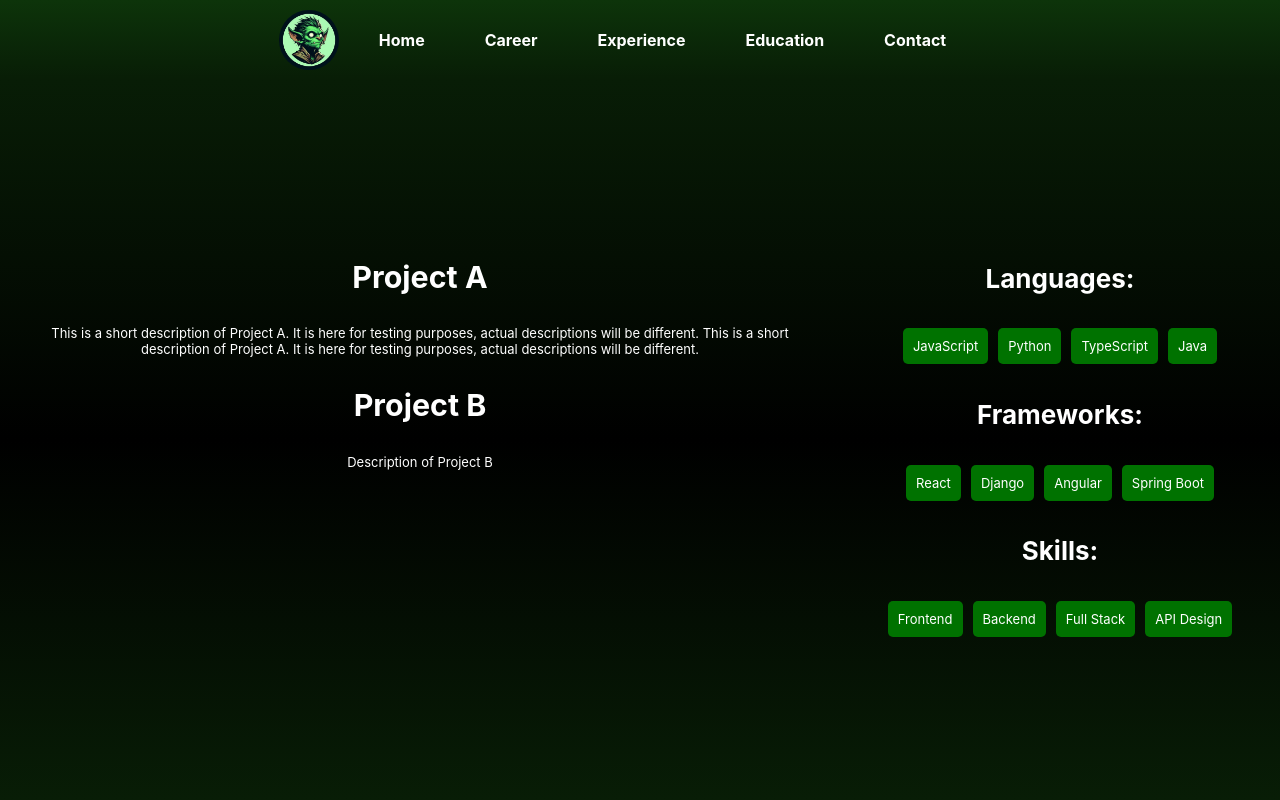
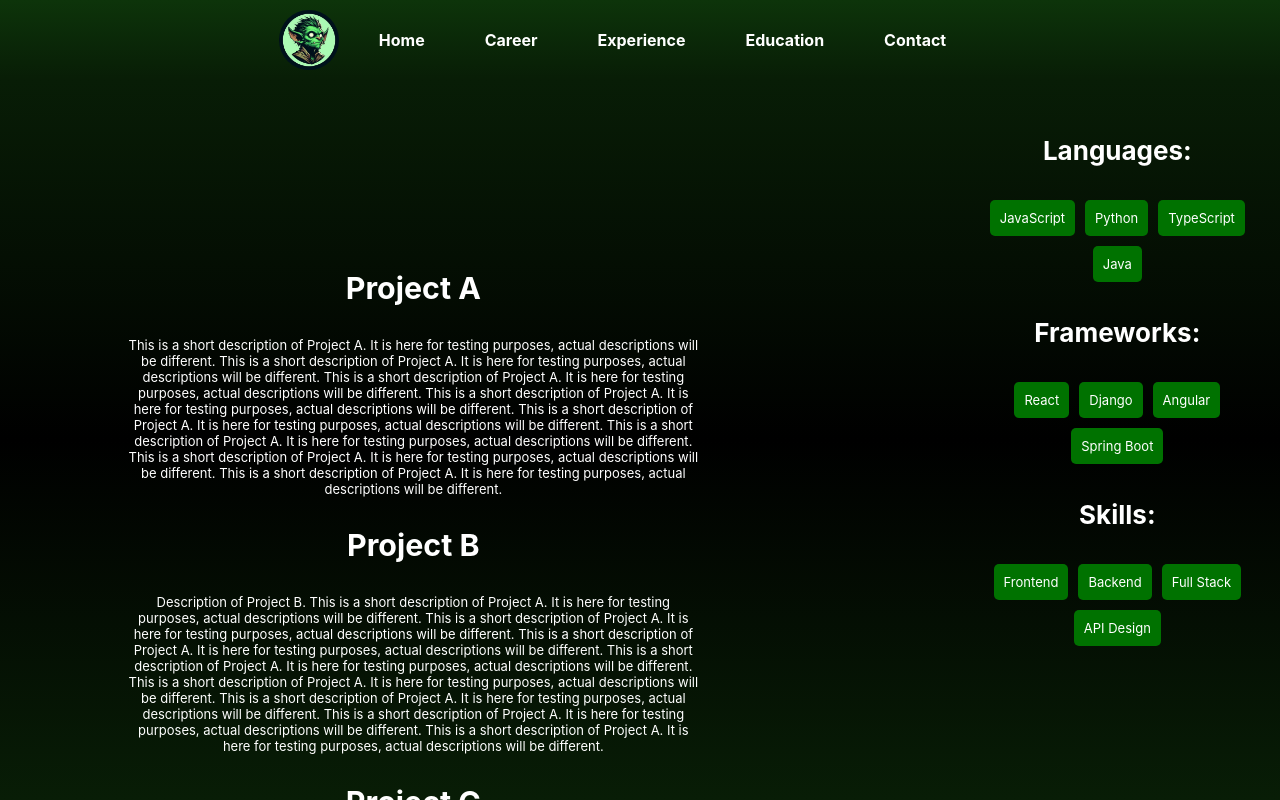
Before and after one commit to Raphalius/personal-page, a React (Create React App) app: page /experience in a window 1280 px wide. Built offline with nearby package versions, Linux system fonts and the light colour scheme.

Commit message:
Adding better interactivity

```diff
--- a/src/Experience.css
+++ b/src/Experience.css
@@ -10,8 +10,12 @@
 }
 
 .left-column {
+    max-height: 100vh;
     flex: 2;
-    padding: 20px;
+    padding-left: 10vw;
+    padding-right: 20vw;
+    padding-top: 20vh;
+    padding-bottom: 30vh;
     overflow-y: auto;
 }
 
@@ -21,7 +25,9 @@
     overflow-y: auto;
 }
 
-.languages-section, .frameworks-section, .skills-section {
+.languages-section,
+.frameworks-section,
+.skills-section {
     margin-bottom: 15px;
 }
 
--- a/src/Experience.js
+++ b/src/Experience.js
@@ -3,17 +3,33 @@ import './Experience.css';
 
 export default function Experience() {
     const [selectedProject, setSelectedProject] = useState(null);
+    const [selectedFilter, setSelectedFilter] = useState(null);
+
     const projects = [
         {
             name: 'Project A',
-            description: 'This is a short description of Project A. It is here for testing purposes, actual descriptions will be different. This is a short description of Project A. It is here for testing purposes, actual descriptions will be different.',
+            description: 'This is a short description of Project A. It is here for testing purposes, actual descriptions will be different. This is a short description of Project A. It is here for testing purposes, actual descriptions will be different. This is a short description of Project A. It is here for testing purposes, actual descriptions will be different. This is a short description of Project A. It is here for testing purposes, actual descriptions will be different. This is a short description of Project A. It is here for testing purposes, actual descriptions will be different. This is a short description of Project A. It is here for testing purposes, actual descriptions will be different. This is a short description of Project A. It is here for testing purposes, actual descriptions will be different. This is a short description of Project A. It is here for testing purposes, actual descriptions will be different.',
             languages: ['JavaScript', 'Python'],
             frameworks: ['React', 'Django'],
             skills: ['Frontend', 'Backend']
         },
         {
             name: 'Project B',
-            description: 'Description of Project B',
+            description: 'Description of Project B. This is a short description of Project A. It is here for testing purposes, actual descriptions will be different. This is a short description of Project A. It is here for testing purposes, actual descriptions will be different. This is a short description of Project A. It is here for testing purposes, actual descriptions will be different. This is a short description of Project A. It is here for testing purposes, actual descriptions will be different. This is a short description of Project A. It is here for testing purposes, actual descriptions will be different. This is a short description of Project A. It is here for testing purposes, actual descriptions will be different. This is a short description of Project A. It is here for testing purposes, actual descriptions will be different. This is a short description of Project A. It is here for testing purposes, actual descriptions will be different.',
+            languages: ['TypeScript', 'Java'],
+            frameworks: ['Angular', 'Spring Boot'],
+            skills: ['Full Stack', 'API Design']
+        },
+        {
+            name: 'Project C',
+            description: 'Description of Project B. This is a short description of Project A. It is here for testing purposes, actual descriptions will be different. This is a short description of Project A. It is here for testing purposes, actual descriptions will be different. This is a short description of Project A. It is here for testing purposes, actual descriptions will be different. This is a short description of Project A. It is here for testing purposes, actual descriptions will be different. This is a short description of Project A. It is here for testing purposes, actual descriptions will be different. This is a short description of Project A. It is here for testing purposes, actual descriptions will be different. This is a short description of Project A. It is here for testing purposes, actual descriptions will be different. This is a short description of Project A. It is here for testing purposes, actual descriptions will be different.',
+            languages: ['TypeScript', 'Java'],
+            frameworks: ['Angular', 'Spring Boot'],
+            skills: ['Full Stack', 'API Design']
+        },
+        {
+            name: 'Project D',
+            description: 'Description of Project B. This is a short description of Project A. It is here for testing purposes, actual descriptions will be different. This is a short description of Project A. It is here for testing purposes, actual descriptions will be different. This is a short description of Project A. It is here for testing purposes, actual descriptions will be different. This is a short description of Project A. It is here for testing purposes, actual descriptions will be different. This is a short description of Project A. It is here for testing purposes, actual descriptions will be different. This is a short description of Project A. It is here for testing purposes, actual descriptions will be different. This is a short description of Project A. It is here for testing purposes, actual descriptions will be different. This is a short description of Project A. It is here for testing purposes, actual descriptions will be different.',
             languages: ['TypeScript', 'Java'],
             frameworks: ['Angular', 'Spring Boot'],
             skills: ['Full Stack', 'API Design']
@@ -25,26 +41,59 @@ export default function Experience() {
     const allSkills = [...new Set(projects.flatMap(project => project.skills))];
 
     const handleProjectClick = (project) => {
-        setSelectedProject(project);
+        if (selectedProject && selectedProject.name === project.name) {
+            setSelectedProject(null);
+        } else {
+            setSelectedProject(project);
+        }
+        setSelectedFilter(null);
+    };
+
+    const handleFilterClick = (item, category) => {
+        if (selectedFilter && selectedFilter.item === item) {
+            setSelectedFilter(null);
+        } else {
+            setSelectedFilter({ item, category });
+        }
+        setSelectedProject(null);
     };
 
     const getItemStyle = (item, category) => {
         const positive = { opacity: 1, backgroundColor: '#007200', transition: 'background-color 0.5s ease, opacity 0.5s ease' };
         const negative = { opacity: 0.2, backgroundColor: 'gray', transition: 'background-color 0.5s ease, opacity 0.5s ease' };
-        if (!selectedProject || selectedProject[category].includes(item))
+
+        if (selectedProject) {
+            return selectedProject[category].includes(item) ? positive : negative;
+        } else if (selectedFilter) {
+            return selectedFilter.item === item ? positive : negative;
+        } else {
             return positive;
-        return negative;
-    }
+        }
+    };
 
     return (
         <div className="experience-container">
             <div className="left-column">
                 {projects.map((project, index) => (
-                    <div key={index} className="project-item"
-                    style={{ opacity: selectedProject && selectedProject.name !== project.name ? 0.2 : 1, transition: 'opacity 0.5s ease' }}
-                    onClick={() => handleProjectClick(project)}>
+                    <div
+                        key={index}
+                        className="project-item"
+                        style={{
+                            opacity:
+                                selectedProject && selectedProject.name === project.name
+                                    ? 1
+                                    : selectedProject
+                                        ? 0.2
+                                        : selectedFilter &&
+                                            !project[selectedFilter.category].includes(selectedFilter.item)
+                                            ? 0.2
+                                            : 1,
+                            transition: 'opacity 0.5s ease',
+                        }}
+                        onClick={() => handleProjectClick(project)}
+                    >
                         <h3>{project.name}</h3>
-                        <p className='small-font'>{project.description}</p>
+                        <p className="small-font">{project.description}</p>
                     </div>
                 ))}
             </div>
@@ -53,8 +102,14 @@ export default function Experience() {
                     <h4>Languages:</h4>
                     <div className="list-container">
                         {allLanguages.map((language, idx) => (
-                            <div key={idx} className="list-item small-font"
-                                style={getItemStyle(language, 'languages')}>{language}</div>
+                            <div
+                                key={idx}
+                                className="list-item small-font"
+                                style={getItemStyle(language, 'languages')}
+                                onClick={() => handleFilterClick(language, 'languages')}
+                            >
+                                {language}
+                            </div>
                         ))}
                     </div>
                 </div>
@@ -62,8 +117,14 @@ export default function Experience() {
                     <h4>Frameworks:</h4>
                     <div className="list-container">
                         {allFrameworks.map((framework, idx) => (
-                            <div key={idx} className="list-item small-font"
-                                style={getItemStyle(framework, 'frameworks')}>{framework}</div>
+                            <div
+                                key={idx}
+                                className="list-item small-font"
+                                style={getItemStyle(framework, 'frameworks')}
+                                onClick={() => handleFilterClick(framework, 'frameworks')}
+                            >
+                                {framework}
+                            </div>
                         ))}
                     </div>
                 </div>
@@ -71,8 +132,14 @@ export default function Experience() {
                     <h4>Skills:</h4>
                     <div className="list-container">
                         {allSkills.map((skill, idx) => (
-                            <div key={idx} className="list-item small-font"
-                                style={getItemStyle(skill, 'skills')}>{skill}</div>
+                            <div
+                                key={idx}
+                                className="list-item small-font"
+                                style={getItemStyle(skill, 'skills')}
+                                onClick={() => handleFilterClick(skill, 'skills')}
+                            >
+                                {skill}
+                            </div>
                         ))}
                     </div>
                 </div>
```
